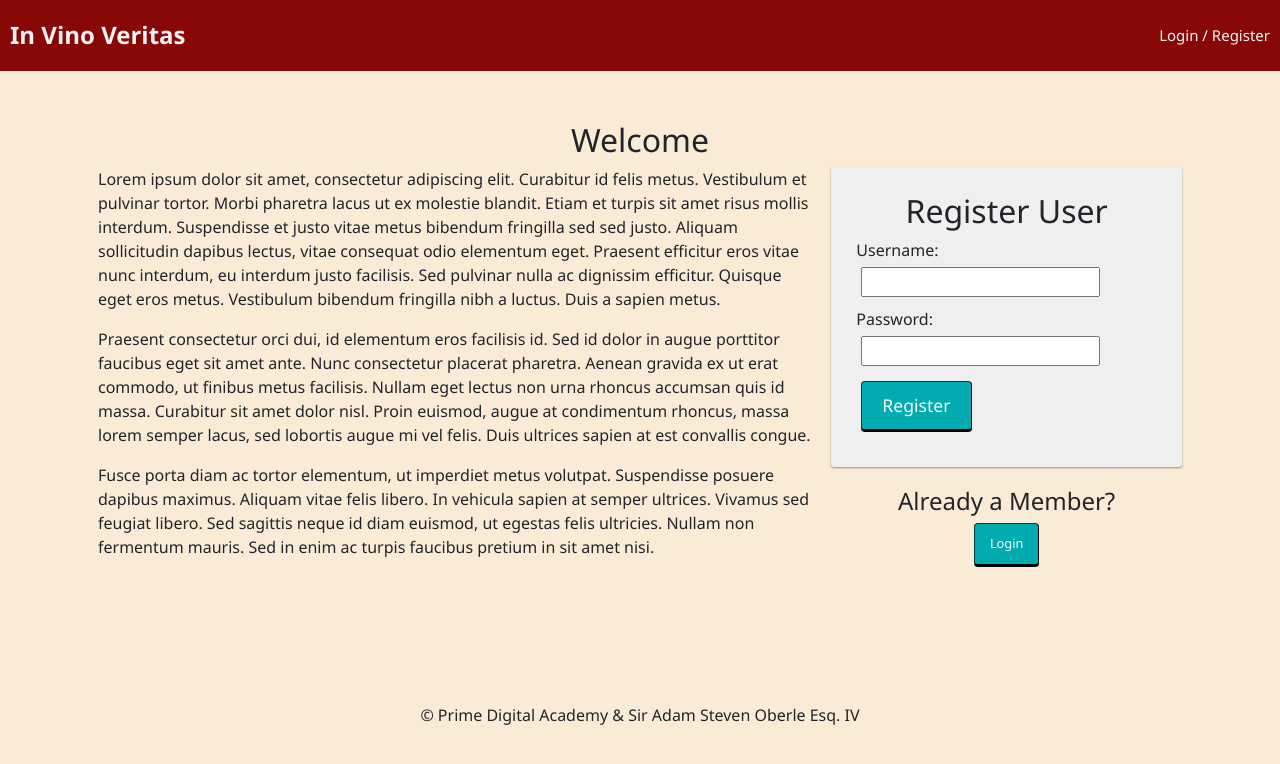
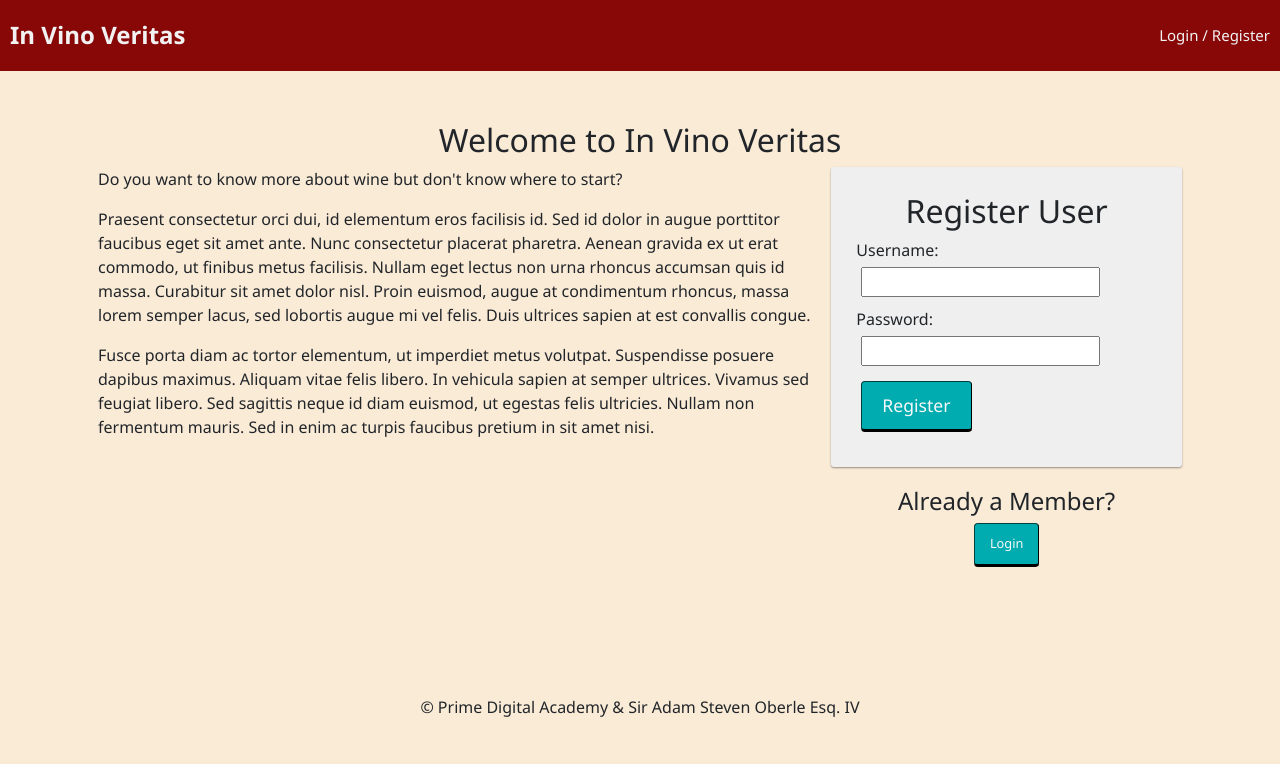
Before and after one commit to aoberle1/prime-solo-project, a React (Create React App) app: page /add#/home in a window 1280 px wide. Shown: the top 764 px of the page. Built offline with nearby package versions, Linux system fonts and the light colour scheme; no server answers.

Commit message:
styling continued - form, button, and table styling

```diff
--- a/src/components/AddWineForm/AddWineForm.jsx
+++ b/src/components/AddWineForm/AddWineForm.jsx
@@ -50,7 +50,11 @@ function AddWineForm() {
                 dispatch({ type: 'SUBMIT_WINE', payload: newWine });
                 history.push('/cellar');
             } else {
-                swal("Add wine canceled, change some info!")
+                swal("Add wine canceled, change some info!", {
+                    icon: "info",
+                    timer: 1500,
+                    buttons: false,
+                })
             }
         })
     };
@@ -148,16 +152,6 @@ function AddWineForm() {
                 onChange={(event) => setNotes(event.target.value)}
             />
             <br />
-            {/* <label className='form-label'>My Rating (1-10)</label>
-            <input
-                className='form-control'
-                type="number"
-                min="0"
-                max="10"
-                value={rating}
-                onChange={(event) => setRating(event.target.value)}
-            />
-            <br /> */}
             <label className='form-label'>My Rating (1-10)</label>
             <select
             className='form-control'
@@ -175,7 +169,10 @@ function AddWineForm() {
                 <option value={9}> 9</option>
                 <option value={10}> 10</option>
             </select>
-            <input type='submit' value='Add Bottle To Your Cellar!'></input>
+            <br/>
+            <div className='padding_left'>
+            <input className='btn btn-success' type='submit' value='Add Bottle To Your Cellar!'></input>
+            </div>
         </form>
     )
 
--- a/src/components/App/App.css
+++ b/src/components/App/App.css
@@ -17,6 +17,10 @@ img {
 
 .paragraph_spacing {
   line-height: 1.6;
+}
+
+.centering {
+  text-align: center;
 }
 
 /* --------------------------------------------------------------------------------
@@ -116,11 +120,6 @@ Button
   color: #008183;
 }
 
-.button_container {
-  height: 200px;
-  position: relative;
-}
-
 .flexbox_center {
   display: flex;
   justify-content: center;
@@ -128,8 +127,12 @@ Button
   height: 200px;
 }
 
-.button_center {
-  text-align: center;
+.padding_left {
+  padding-left: 20%;
+}
+
+.padding_left2 {
+  padding-left: 25%;
 }
 
 /* --------------------------------------------------------------------------------
--- a/src/components/EditDetailsForm/EditDetailsForm.jsx
+++ b/src/components/EditDetailsForm/EditDetailsForm.jsx
@@ -171,7 +171,9 @@ function EditDetailsForm() {
                 <option value={10}> 10</option>
             </select>
             <br/>
+            <div className='padding_left2'>
             <input className='btn btn-success' type='submit' value='Submit Your Edits!'></input>
+            </div>
         </form>
     )
 };
--- a/src/components/LandingPage/LandingPage.jsx
+++ b/src/components/LandingPage/LandingPage.jsx
@@ -6,7 +6,7 @@ import './LandingPage.css';
 import RegisterForm from '../RegisterForm/RegisterForm';
 
 function LandingPage() {
-  const [heading, setHeading] = useState('Welcome');
+  const [heading, setHeading] = useState('Welcome to In Vino Veritas');
   const history = useHistory();
 
   const onLogin = (event) => {
@@ -20,15 +20,7 @@ function LandingPage() {
       <div className="grid">
         <div className="grid-col grid-col_8">
           <p>
-            Lorem ipsum dolor sit amet, consectetur adipiscing elit. Curabitur
-            id felis metus. Vestibulum et pulvinar tortor. Morbi pharetra lacus
-            ut ex molestie blandit. Etiam et turpis sit amet risus mollis
-            interdum. Suspendisse et justo vitae metus bibendum fringilla sed
-            sed justo. Aliquam sollicitudin dapibus lectus, vitae consequat odio
-            elementum eget. Praesent efficitur eros vitae nunc interdum, eu
-            interdum justo facilisis. Sed pulvinar nulla ac dignissim efficitur.
-            Quisque eget eros metus. Vestibulum bibendum fringilla nibh a
-            luctus. Duis a sapien metus.
+            Do you want to know more about wine but don't know where to start?
           </p>
 
           <p>
--- a/src/components/MyCellarPage/MyCellarPage.jsx
+++ b/src/components/MyCellarPage/MyCellarPage.jsx
@@ -55,6 +55,11 @@ function MyCellarPage () {
     return (
         <div>
             <h2>My Cellar</h2>
+            <div className='centering'>
+            <p>Click the Add Some Wine Button to fill your Cellar!</p>
+            <button className='btn btn-primary' onClick={() => history.push('/add')}>ADD SOME WINE!</button>
+            </div>
+            <br/>
             <br/>
             <div>
             <table className="table_center">
@@ -88,9 +93,6 @@ function MyCellarPage () {
             </table>
             </div>
             <br></br>
-            <div className='flexbox_center'>
-            <button className='btn btn-primary' onClick={() => history.push('/add')}>ADD SOME WINE!</button>
-            </div>
         </div>
     )
 }
--- a/src/components/Nav/Nav.css
+++ b/src/components/Nav/Nav.css
@@ -38,5 +38,5 @@
 }
 
 .navLink:hover {
-  background-color: #008183;
+  background-color: purple;
 }
```
